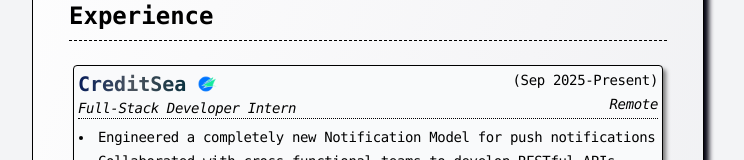
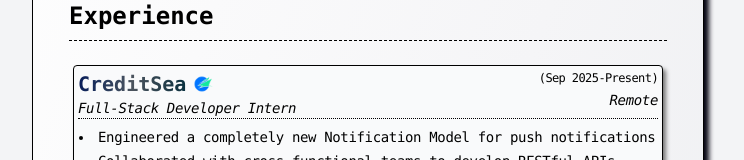
Before and after one commit to himanshur4/portfolio-v1, a React (Vite) app: page / in a window 1280 px wide. Shown: the part 422-582 px from the top of the page, without its empty margins (272-1016 px from the left). Built offline with nearby package versions, Linux system fonts and the light colour scheme.

Commit message:
Refactor Experience component for improved layout and styling consistency

```diff
--- a/src/components/Experience.jsx
+++ b/src/components/Experience.jsx
@@ -17,11 +17,11 @@
           companies.map((c) => (<div className='flex-col bg-gray-50 dark:bg-zinc-950 border border-solid dark:border-zinc-500 shadow-[3px_4px_4px_#777777] dark:shadow-[3px_4px_3px_#555555] p-1 cursor-pointer hover:transform-3d mt-2 sm:mt-2 md:mt-3 transition-transform duration-300 ease-in-out hover:shadow-[3px_4px_0px_#000000] hover:dark:shadow-[3px_4px_0px_#aaaaaa] rounded' key={c.id}>
             <div className="flex justify-between border-b-1 border-dotted dark:border-b-gray-500">
               <div className='flex flex-col'>
-                <div className='flex items-center'>
+                <div className='flex items-center justify-start'>
                   <h1 className='text-xl font-semibold bg-clip-text text-transparent bg-gradient-to-r dark:from-[#A1C2D4] dark:via-[#BAC8A3] dark:to-[#F1F2B5]  from-[#081c58] via-[#4B545E] to-[#09313f]'>
                     {c.company}
                   </h1>
-                  <img src={c.companyLogo} className='w-5 sm:w-6 ml-2  dark:border-0' alt="company logo" />
+                  <img src={c.companyLogo} className='w-5 sm:w-6 ml-1  dark:border-0' alt="company logo" />
                 </div>
 
                 <span className='text-xs sm:text-sm tracking-tight dark:text-gray-300 font-normal italic'>
@@ -30,9 +30,8 @@
 
               </div>
               <div className='flex flex-col'>
-              <span className='text-xs sm:text-sm tracking-tight dark:text-gray-300 text-right'>
+                <span className='text-xs tracking-tighter dark:text-gray-300 text-right'>
                   ({c.joining}-{c.end})
-
                 </span>
                 <span className='text-xs sm:text-sm tracking-tight dark:text-gray-300 font-normal italic text-right mt-1'>
                   {c.locationType}
```
Lines whose indentation alone changed are shown as unchanged.
